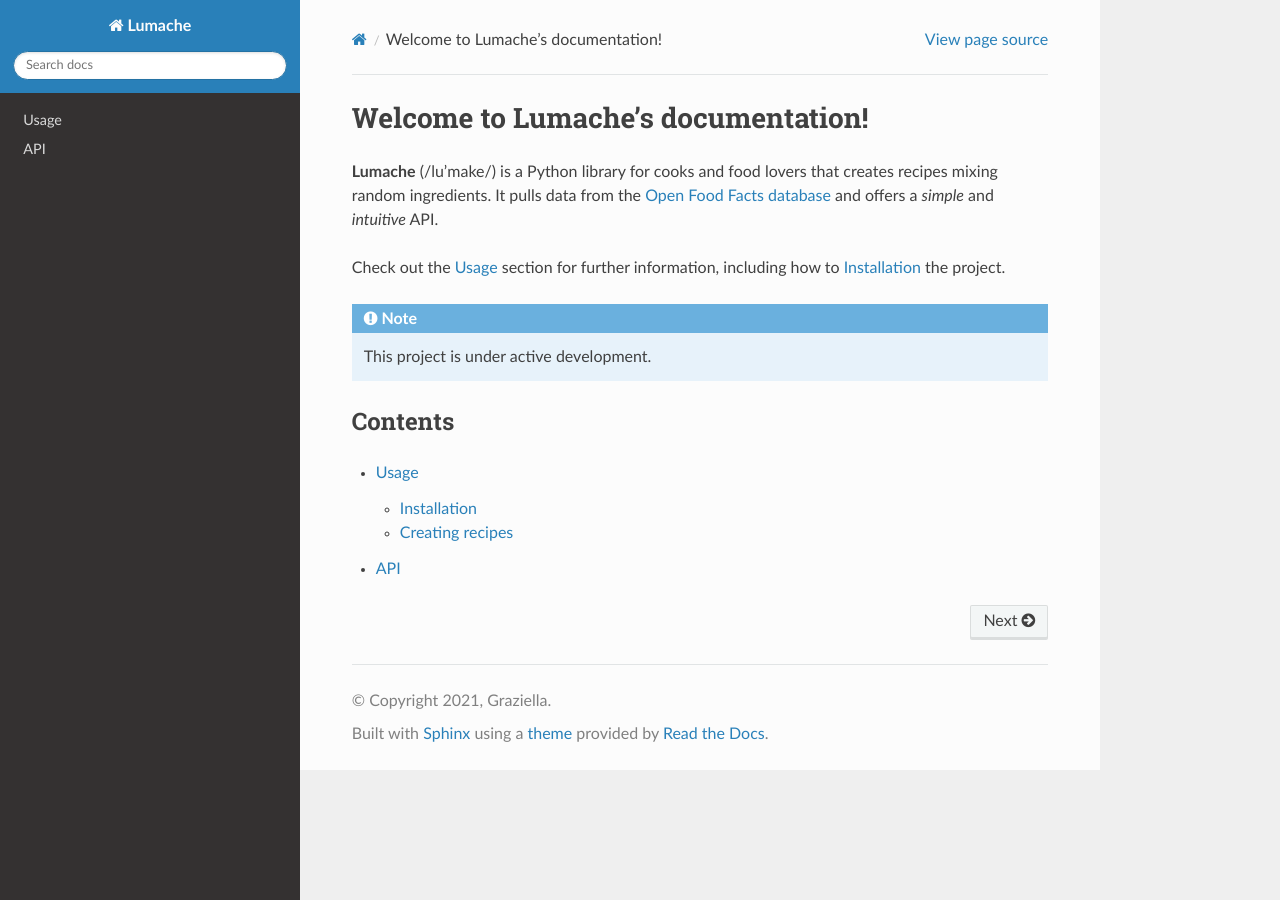
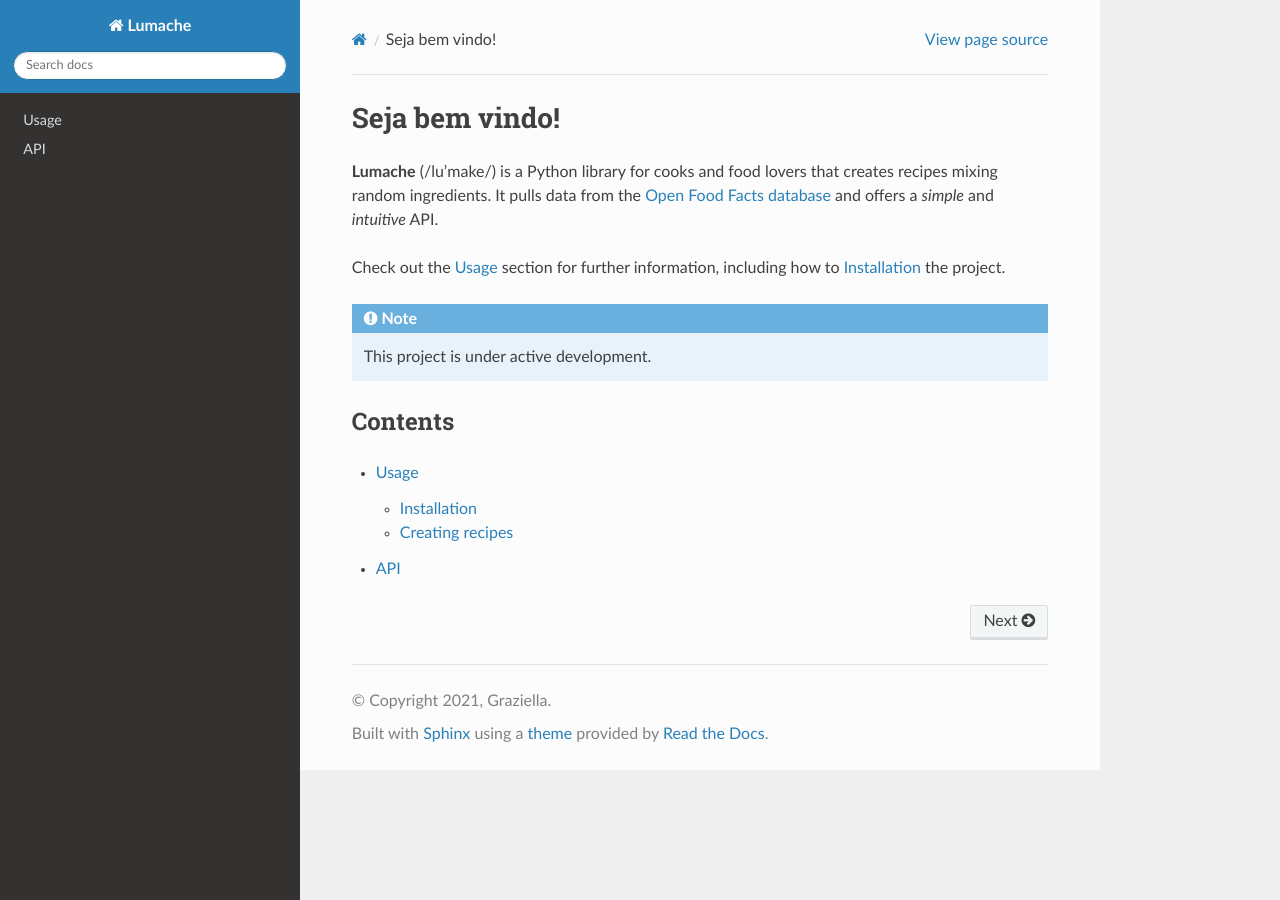
Before and after one commit to EdsonHolanda/rtd-tutorial, a Sphinx documentation site: the page built from docs/source/index.rst, in a window 1280 px wide. Built offline with Sphinx 7.4.7 and the Read the Docs theme 3.1.0, drawn with Linux system fonts in a browser that asks for light colours.

Commit message:
Translate welcome message to Portuguese

```diff
--- a/docs/source/index.rst
+++ b/docs/source/index.rst
@@ -1,4 +1,4 @@
-Welcome to Lumache's documentation!
+Seja bem vindo!
 ===================================
 
 **Lumache** (/lu'make/) is a Python library for cooks and food lovers
```
